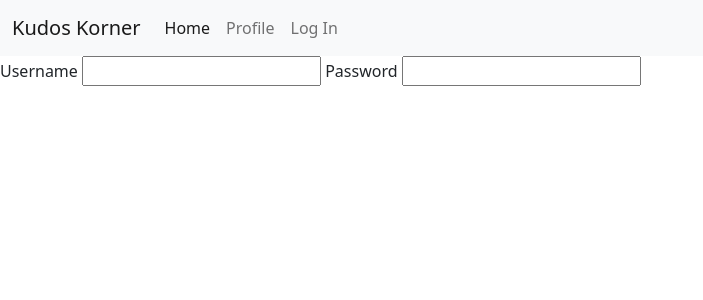
After one commit to narissatsuboi/kudos-corner, a Django app: page /login/ in a window 1280 px wide. The commit adds this page. Shown: the top 300 px of the page, without its empty margins (0-703 px from the left). Run offline with Django 3.2, Linux system fonts and the light colour scheme.

Commit message:
added login page

```diff
--- a/tif/kudos/urls.py
+++ b/tif/kudos/urls.py
@@ -4,5 +4,6 @@ from . import views
 urlpatterns = [
 	path('', views.dashboard, name='dashboard'),
 	path('profile/', views.profile, name='profile'),
+	path('login/', views.login, name='login')
 
 ]
--- a/tif/kudos/views.py
+++ b/tif/kudos/views.py
@@ -2,9 +2,12 @@ from .models import CustomUser, Organisation, Prize, Kudos
 from django.http import HttpResponse
 from django.shortcuts import render
 
+def login(request):
+	return render(request, "login.html")
+
 def dashboard(request):
 	# if not request.user.is_authenticated():
-	# 	return #something something 404 error
+	# 	return render(request, "login.html")
 
 	user_context = {
 		# "name": request.user.name,
@@ -14,8 +17,8 @@ def dashboard(request):
 		# "currentPrize"
 		"users": CustomUser.objects.order_by('-starsReceived')[:3],
 		"name": "Link",
-		"kudosSent": 200,
-		"kudosReceived": 170,
+		# "kudosSent": 200,
+		# "kudosReceived": 170,
 		"starsReceived": 4,
 		"ranking": "1st",
 		"currentPrize": "£100",
--- /dev/null
+++ b/tif/templates/login.html
@@ -0,0 +1,16 @@
+{% extends 'base.html' %}
+
+
+<!-- yea, I'll quickly make this form then push and make a pull request, if thats ok -->
+{% block content %}
+
+    <div id="login-form">
+        <form action="#" id="login" method="GET">
+            <label for="username">Username</label>
+            <input type="text" value="" id="username">
+            <label for="password">Password</label>
+            <input type="password" value="" id="password">
+        </form>
+    </div>
+
+{% endblock content %}
--- a/tif/templates/navbar.html
+++ b/tif/templates/navbar.html
@@ -8,7 +8,7 @@
             <div class="navbar-nav">
                 <a class="nav-link active" aria-current="page" href="/">Home</a>
                 <a class="nav-link" href="/profile">Profile</a>
-                <!-- <a class="nav-link" href="#">Pricing</a> -->
+                <a class="nav-link" href="/login">Log In</a>
             </div>
         </div>
     </div>
--- a/tif/templates/user/index.html
+++ b/tif/templates/user/index.html
@@ -44,8 +44,8 @@
         </div>
 
         <div class="kudos">
-            <h3 id="sent">Kudos sent: {{ kudosSent }}</h3>
-            <h3 id="received">Kudos received: {{ kudosReceived }}</h3>
+            <h3 id="sent">Kudos sent: {{ user.kudosSent }}</h3>
+            <h3 id="received">Kudos received: {{ user.kudosReceived }}</h3>
         </div>
     </div>
 
```
Also changed, not shown: tif/templates/user/profile.html (+3 -5 lines).
